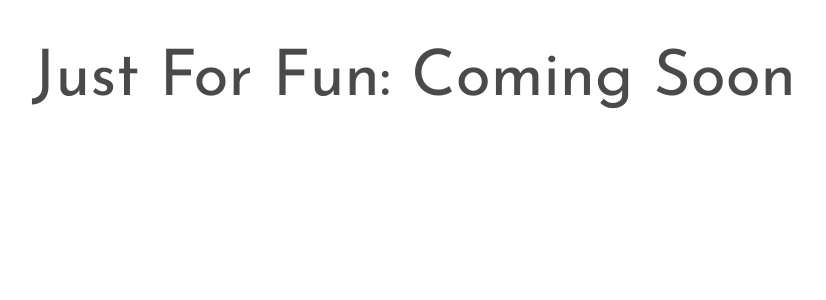
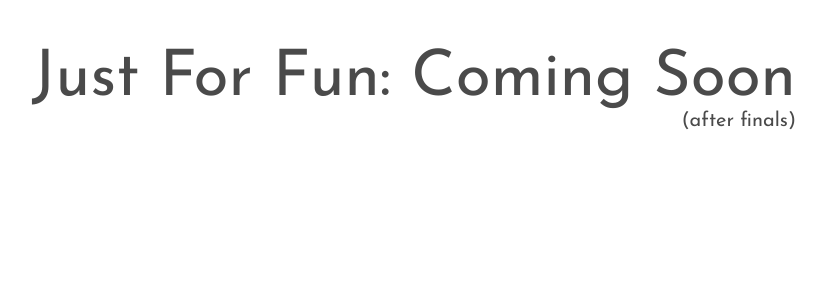
Before and after one commit to jacburge/my_website, a Flask app: page /fun/ in a window 1280 px wide. Shown: the part 323-623 px from the top of the page, without its empty margins (420-1246 px from the left). Run offline with Flask 2, Linux system fonts and the light colour scheme.

Commit message:
Edited text on fun.html

```diff
--- a/app/static/css/style.css
+++ b/app/static/css/style.css
@@ -46,6 +46,10 @@ a {
 	margin-left:auto;
 	margin-right:auto;
 	width:70%;
+}
+
+.header-text #small {
+	font-size:20;
 }
 
 /*807*/
--- a/app/templates/fun.html
+++ b/app/templates/fun.html
@@ -38,7 +38,7 @@
 			</div>
 <div id="content">
 
-	<div class="header-text">Just For Fun: Coming Soon
+	<div class="header-text">Just For Fun: Coming Soon <br><span id="small">(after finals)</span>
 				</div>
 <div id="toggle-menu" style="display:none">
 		<div class="sidebar-item"><a class="sidebar-link" href="/">Home</a>
```
